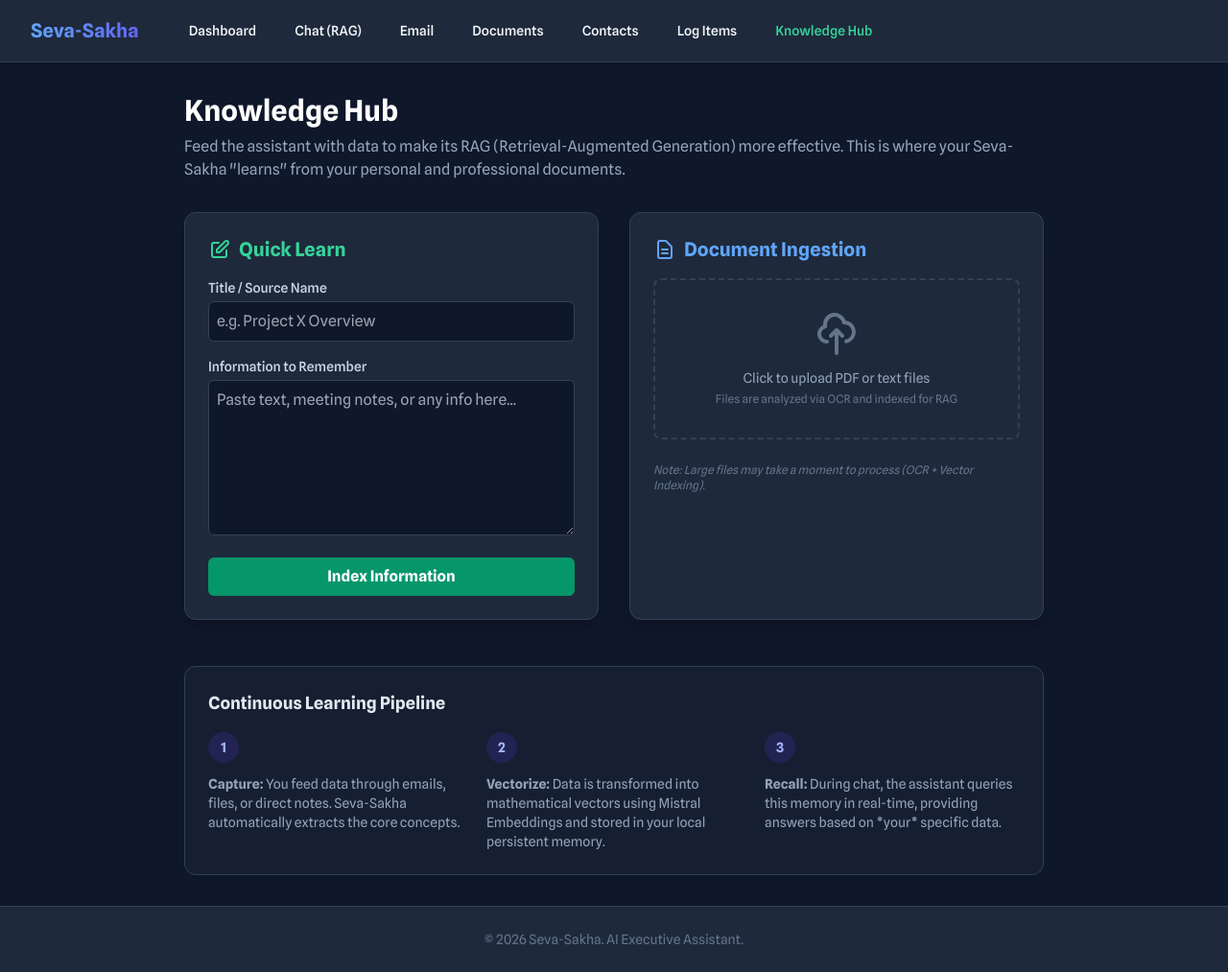
After one commit to StackOverflowed512/AI_Secretary, a Flask app: page /knowledge in a window 1280 px wide. The commit adds this page. Shown: the whole page at 96% size. Run offline with Flask 3, Linux system fonts and the light colour scheme; parts of the project's set-up code (start-up, migrations or seed data) failed here and were passed over; some libraries are stand-ins or nearby versions.

Commit message:
knowledge hub

```diff
--- a/app.py
+++ b/app.py
@@ -87,12 +87,24 @@ def email_page():
 @app.route('/chat', methods=['GET', 'POST'])
 def chat():
     answer = ""
+    query = ""
     if request.method == 'POST':
-        query = request.form.get('query')
+        action = request.form.get('action', 'ask') # Default to ask
+        query = request.form.get('query', '')
         scope = request.form.get('scope', 'all')
-        if query:
-            answer = rag_utils.ask_seva_sakha(query, scope)
-    return render_template('chat.html', answer=answer)
+
+        if action == 'ask':
+            if query:
+                answer = rag_utils.ask_seva_sakha(query, scope)
+        elif action == 'remember':
+            # This allows the user to explicitly ask the assistant to remember the last exchange
+            mem_content = request.form.get('mem_content', '')
+            mem_title = request.form.get('mem_title', 'Conversation Memory')
+            if mem_content:
+                msg = rag_utils.index_into_memory("interaction", mem_title, mem_content)
+                flash(msg, "success")
+
+    return render_template('chat.html', answer=answer, query=query)
 
 @app.route('/documents', methods=['GET', 'POST'])
 def documents():
@@ -148,6 +160,37 @@ def contacts():
     db.close()
     return render_template('contacts.html', contacts=contacts_list)
 
+@app.route('/knowledge', methods=['GET', 'POST'])
+def knowledge_hub():
+    if request.method == 'POST':
+        action = request.form.get('action')
+
+        if action == 'quick_learn':
+            title = request.form.get('title')
+            content = request.form.get('content')
+            if title and content:
+                msg = rag_utils.index_into_memory("general_knowledge", title, content)
+                flash(msg, "success")
+            else:
+                flash("Title and content are required.", "danger")
+
+        elif action == 'file_upload':
+            file = request.files.get('file')
+            if file and file.filename:
+                filename = secure_filename(file.filename)
+                path = os.path.join(app.config['UPLOAD_FOLDER'], filename)
+                file.save(path)
+
+                # Use existing extraction logic
+                text = cv_utils.extract_pdf_with_ocr(path)
+                if text.strip():
+                    msg = rag_utils.index_into_memory("document", filename, text)
+                    flash(msg, "success")
+                else:
+                    flash("Could not extract text from document.", "danger")
+
+    return render_template('knowledge.html')
+
 @app.route('/items', methods=['GET', 'POST'])
 def items():
     if request.method == 'POST':
--- a/templates/base.html
+++ b/templates/base.html
@@ -28,6 +28,7 @@
                             <a href="/documents" class="hover:bg-slate-700 px-3 py-2 rounded-md text-sm font-medium">Documents</a>
                             <a href="/contacts" class="hover:bg-slate-700 px-3 py-2 rounded-md text-sm font-medium">Contacts</a>
                             <a href="/items" class="hover:bg-slate-700 px-3 py-2 rounded-md text-sm font-medium">Log Items</a>
+                            <a href="/knowledge" class="hover:bg-slate-700 px-3 py-2 rounded-md text-sm font-medium text-emerald-400 font-bold">Knowledge Hub</a>
                         </div>
                     </div>
                 </div>
--- /dev/null
+++ b/templates/knowledge.html
@@ -0,0 +1,79 @@
+{% extends 'base.html' %}
+
+{% block content %}
+<div class="max-w-4xl mx-auto">
+    <div class="mb-8">
+        <h1 class="text-3xl font-extrabold text-white mb-2">Knowledge Hub</h1>
+        <p class="text-slate-400">Feed the assistant with data to make its RAG (Retrieval-Augmented Generation) more effective. This is where your Seva-Sakha "learns" from your personal and professional documents.</p>
+    </div>
+
+    <div class="grid md:grid-cols-2 gap-8">
+        <!-- Quick Learn Text Ingestion -->
+        <div class="bg-slate-800 p-6 rounded-xl border border-slate-700 shadow-xl">
+            <h2 class="text-xl font-bold text-emerald-400 mb-4 flex items-center">
+                <svg xmlns="http://www.w3.org/2000/svg" class="h-6 w-6 mr-2" fill="none" viewBox="0 0 24 24" stroke="currentColor">
+                    <path stroke-linecap="round" stroke-linejoin="round" stroke-width="2" d="M11 5H6a2 2 0 00-2 2v11a2 2 0 002 2h11a2 2 0 002-2v-5m-1.414-9.414a2 2 0 112.828 2.828L11.828 15H9v-2.828l8.586-8.586z" />
+                </svg>
+                Quick Learn
+            </h2>
+            <form action="/knowledge" method="POST">
+                <input type="hidden" name="action" value="quick_learn">
+                <div class="mb-4">
+                    <label class="block text-sm font-medium text-slate-300 mb-1">Title / Source Name</label>
+                    <input type="text" name="title" placeholder="e.g. Project X Overview" class="w-full bg-slate-900 border border-slate-700 rounded-md p-2 text-white focus:outline-none focus:ring-2 focus:ring-emerald-500" required>
+                </div>
+                <div class="mb-4">
+                    <label class="block text-sm font-medium text-slate-300 mb-1">Information to Remember</label>
+                    <textarea name="content" rows="6" placeholder="Paste text, meeting notes, or any info here..." class="w-full bg-slate-900 border border-slate-700 rounded-md p-2 text-white focus:outline-none focus:ring-2 focus:ring-emerald-500" required></textarea>
+                </div>
+                <button type="submit" class="w-full bg-emerald-600 hover:bg-emerald-500 text-white font-bold py-2 rounded-md transition-all">
+                    Index Information
+                </button>
+            </form>
+        </div>
+
+        <!-- Bulk File Upload -->
+        <div class="bg-slate-800 p-6 rounded-xl border border-slate-700 shadow-xl">
+            <h2 class="text-xl font-bold text-blue-400 mb-4 flex items-center">
+                <svg xmlns="http://www.w3.org/2000/svg" class="h-6 w-6 mr-2" fill="none" viewBox="0 0 24 24" stroke="currentColor">
+                    <path stroke-linecap="round" stroke-linejoin="round" stroke-width="2" d="M9 12h6m-6 4h6m2 5H7a2 2 0 01-2-2V5a2 2 0 012-2h5.586a1 1 0 01.707.293l5.414 5.414a1 1 0 01.293.707V19a2 2 0 01-2 2z" />
+                </svg>
+                Document Ingestion
+            </h2>
+            <form action="/knowledge" method="POST" enctype="multipart/form-data">
+                <input type="hidden" name="action" value="file_upload">
+                <div class="mb-6 p-8 border-2 border-dashed border-slate-700 rounded-lg text-center hover:border-blue-500 transition-colors cursor-pointer" onclick="document.getElementById('file-input').click()">
+                    <svg xmlns="http://www.w3.org/2000/svg" class="mx-auto h-12 w-12 text-slate-500 mb-3" fill="none" viewBox="0 0 24 24" stroke="currentColor">
+                        <path stroke-linecap="round" stroke-linejoin="round" stroke-width="2" d="M7 16a4 4 0 01-.88-7.903A5 5 0 1115.9 6L16 6a5 5 0 011 9.9M15 13l-3-3m0 0l-3 3m3-3v12" />
+                    </svg>
+                    <p class="text-sm text-slate-400">Click to upload PDF or text files</p>
+                    <p class="text-xs text-slate-500 mt-1">Files are analyzed via OCR and indexed for RAG</p>
+                    <input id="file-input" type="file" name="file" class="hidden" onchange="this.form.submit()">
+                </div>
+                <div class="text-xs text-slate-500 italic">
+                    Note: Large files may take a moment to process (OCR + Vector Indexing).
+                </div>
+            </form>
+        </div>
+    </div>
+
+    <!-- How it works -->
+    <div class="mt-12 bg-slate-800/50 p-6 rounded-xl border border-slate-700">
+        <h3 class="text-lg font-bold text-slate-200 mb-4">Continuous Learning Pipeline</h3>
+        <div class="grid md:grid-cols-3 gap-6 text-sm text-slate-400">
+            <div class="flex flex-col">
+                <div class="bg-indigo-900/40 text-indigo-300 w-8 h-8 rounded-full flex items-center justify-center font-bold mb-3">1</div>
+                <p><strong>Capture:</strong> You feed data through emails, files, or direct notes. Seva-Sakha automatically extracts the core concepts.</p>
+            </div>
+            <div class="flex flex-col">
+                <div class="bg-indigo-900/40 text-indigo-300 w-8 h-8 rounded-full flex items-center justify-center font-bold mb-3">2</div>
+                <p><strong>Vectorize:</strong> Data is transformed into mathematical vectors using Mistral Embeddings and stored in your local persistent memory.</p>
+            </div>
+            <div class="flex flex-col">
+                <div class="bg-indigo-900/40 text-indigo-300 w-8 h-8 rounded-full flex items-center justify-center font-bold mb-3">3</div>
+                <p><strong>Recall:</strong> During chat, the assistant queries this memory in real-time, providing answers based on *your* specific data.</p>
+            </div>
+        </div>
+    </div>
+</div>
+{% endblock %}
```
Also changed, not shown: templates/chat.html (+26 -4 lines), templates/index.html (+7 -0 lines).
